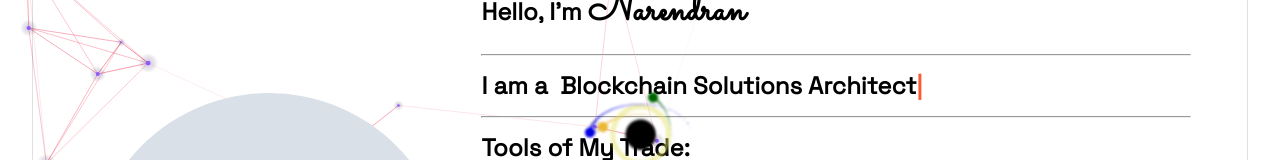
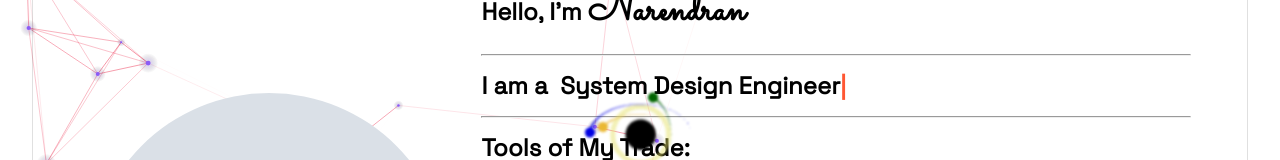
Before and after one commit to YashNarK/my-next-portfolio, a Next.js app: page /#home in a window 1280 px wide. Shown: the part 265-425 px from the top of the page. Built offline with nearby package versions, Linux system fonts and the light colour scheme; no server answers; the database is empty.

Commit message:
feat(InfinityTypingText): update titles for improved relevance and focus

```diff
--- a/src/components/homePageComponents/InfinityTypingText.tsx
+++ b/src/components/homePageComponents/InfinityTypingText.tsx
@@ -3,8 +3,8 @@ import { useEffect, useState } from "react";
 
 const titles = [
   "MERN Fullstack Developer",
-  "Blockchain Solutions Architect",
-  "Smart Contract & DeFi Developer",
+  "System Design Engineer",
+  "Next.js Expert",
 ];
 
 export default function InfinityTypingText() {
```
